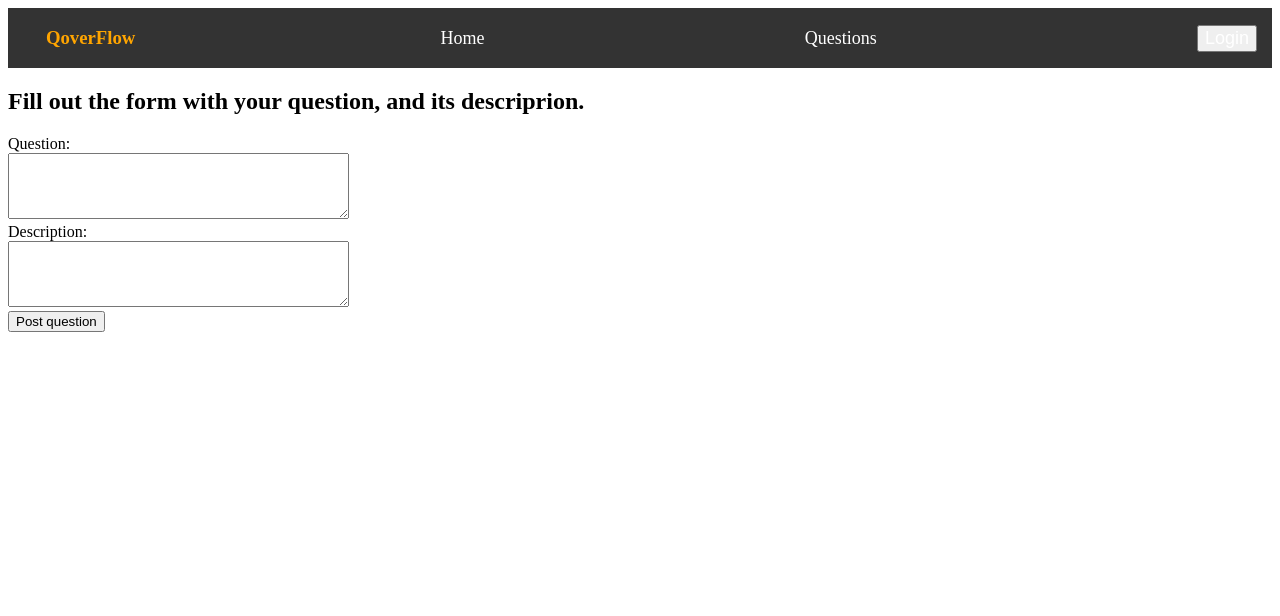
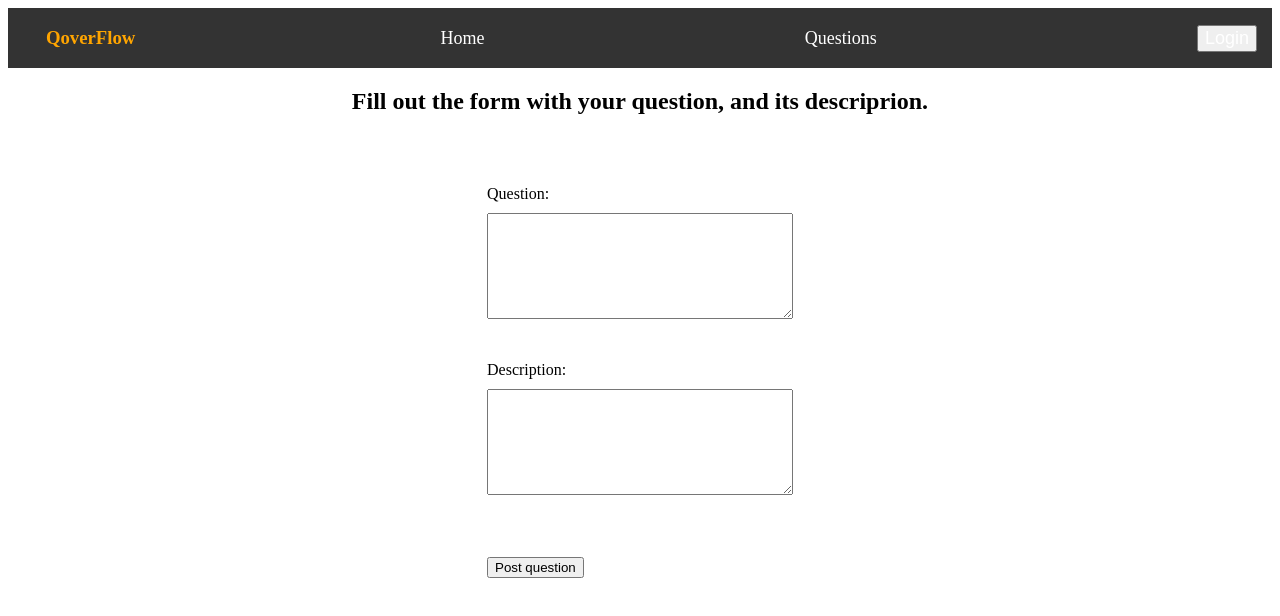
Before and after one commit to kszabi1/stackoverflow, a React (Vite) app in the folder src/main/resources/client/: page /ask in a window 1280 px wide. Shown: the top 616 px of the page. Built offline with nearby package versions, Linux system fonts and the light colour scheme.

Commit message:
basic css for ask page done

```diff
--- a/src/main/resources/client/src/components/AskForm.jsx
+++ b/src/main/resources/client/src/components/AskForm.jsx
@@ -1,4 +1,5 @@
 import React, { useState } from 'react'
+import "../css/askForm.css"
 
 const AskForm = ({ onSave }) => {
     const [title, setTitle] = useState("")
--- /dev/null
+++ b/src/main/resources/client/src/css/ask.css
@@ -0,0 +1,5 @@
+.askPage{
+    display: flex;
+    flex-direction: column;
+    align-items: center;
+}
--- /dev/null
+++ b/src/main/resources/client/src/css/askForm.css
@@ -0,0 +1,21 @@
+.askForm {
+    display: flex;
+    flex-direction: column;
+    align-items: center;
+    margin-top: 50px;
+  }
+
+  .askForm label {
+    display: block;
+    margin-bottom: 20px;
+  }
+
+  .askForm textarea {
+    margin-top: 10px;
+    width: 300px;
+    height: 100px;
+  }
+
+  .askForm button {
+    margin-top: 20px;
+  }
--- a/src/main/resources/client/src/pages/Ask.jsx
+++ b/src/main/resources/client/src/pages/Ask.jsx
@@ -1,5 +1,6 @@
 import AskForm from "../components/AskForm"
 import { useNavigate } from "react-router-dom";
+import "../css/ask.css"
 
 function postQuestion(question) {
   return fetch("/api/question/", {
@@ -21,7 +22,7 @@ const Ask = () => {
 
   return (
     <div className="askPage">
-      <h2>Fill out the form with your question, and its descriprion.</h2>
+      <h2 className="title">Fill out the form with your question, and its descriprion.</h2>
       <AskForm onSave={handlePostQuestion} />
     </div>
   )
```
